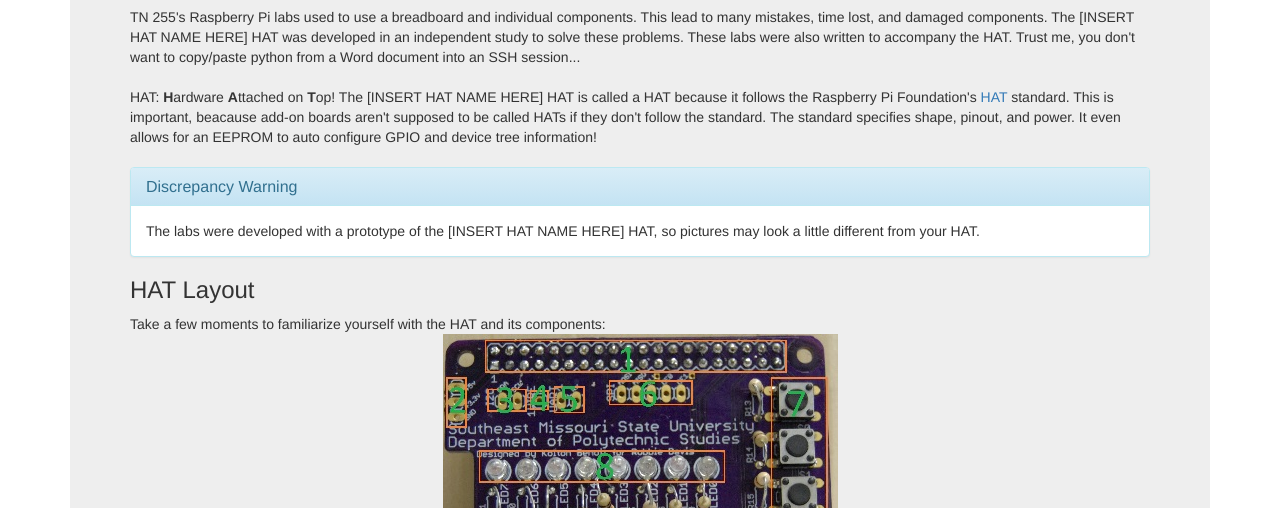
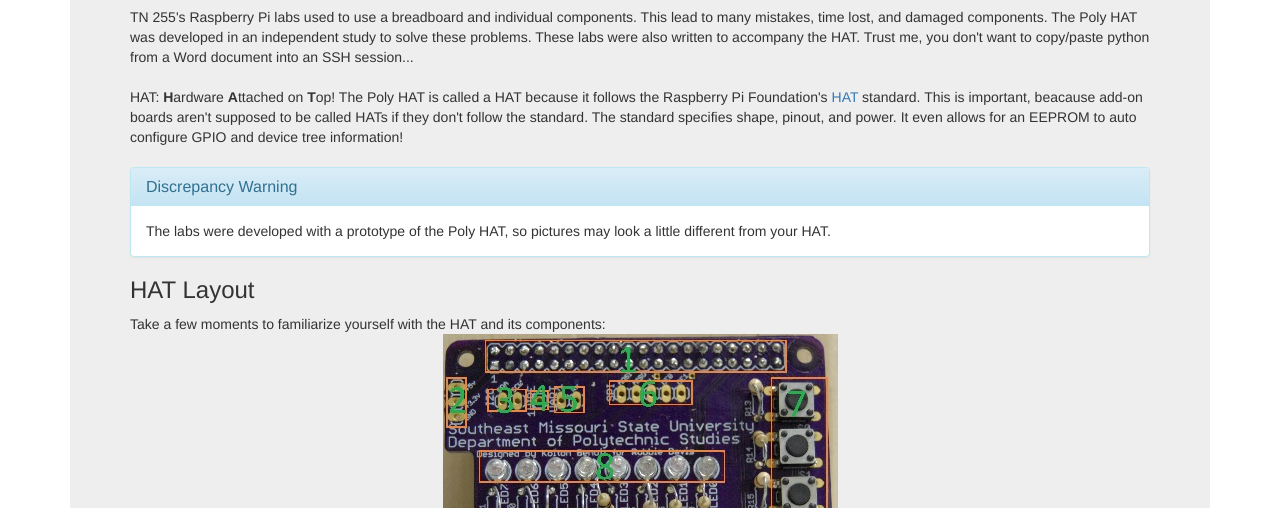
Before and after one commit to kaiiorg/piHATlabs, a plain HTML site: page 2/i.html in a window 1280 px wide. Shown: the part 292-800 px from the top of the page. Drawn offline with nearby package versions, Linux system fonts and the light colour scheme.

Commit message:
Changed the placeholder name with an actual name

```diff
--- a/2/i.html
+++ b/2/i.html
@@ -64,16 +64,16 @@
         <h2>Test the HAT</h2>
 
         <h3>Information</h3>
-        TN 255's Raspberry Pi labs used to use a breadboard and individual components. This lead to many mistakes, time lost, and damaged components. The [INSERT HAT NAME HERE] HAT was developed in an independent study to solve these problems. These labs were also written to accompany the HAT. Trust me, you don't want to copy/paste python from a Word document into an SSH session...</br></br>
+        TN 255's Raspberry Pi labs used to use a breadboard and individual components. This lead to many mistakes, time lost, and damaged components. The Poly HAT was developed in an independent study to solve these problems. These labs were also written to accompany the HAT. Trust me, you don't want to copy/paste python from a Word document into an SSH session...</br></br>
 
-        HAT: <b>H</b>ardware <b>A</b>ttached on <b>T</b>op! The [INSERT HAT NAME HERE] HAT is called a HAT because it follows the Raspberry Pi Foundation's <a href="https://github.com/raspberrypi/hats">HAT</a> standard. This is important, beacause add-on boards aren't supposed to be called HATs if they don't follow the standard. The standard specifies shape, pinout, and power. It even allows for an EEPROM to auto configure GPIO and device tree information!</br></br>
+        HAT: <b>H</b>ardware <b>A</b>ttached on <b>T</b>op! The Poly HAT is called a HAT because it follows the Raspberry Pi Foundation's <a href="https://github.com/raspberrypi/hats">HAT</a> standard. This is important, beacause add-on boards aren't supposed to be called HATs if they don't follow the standard. The standard specifies shape, pinout, and power. It even allows for an EEPROM to auto configure GPIO and device tree information!</br></br>
 
         <div class="panel panel-info">
             <div class="panel-heading">
                 <h3 class="panel-title">Discrepancy Warning</h3>
             </div>
             <div class="panel-body">
-                The labs were developed with a prototype of the [INSERT HAT NAME HERE] HAT, so pictures may look a little different from your HAT.
+                The labs were developed with a prototype of the Poly HAT, so pictures may look a little different from your HAT.
             </div>
         </div>
 
```
